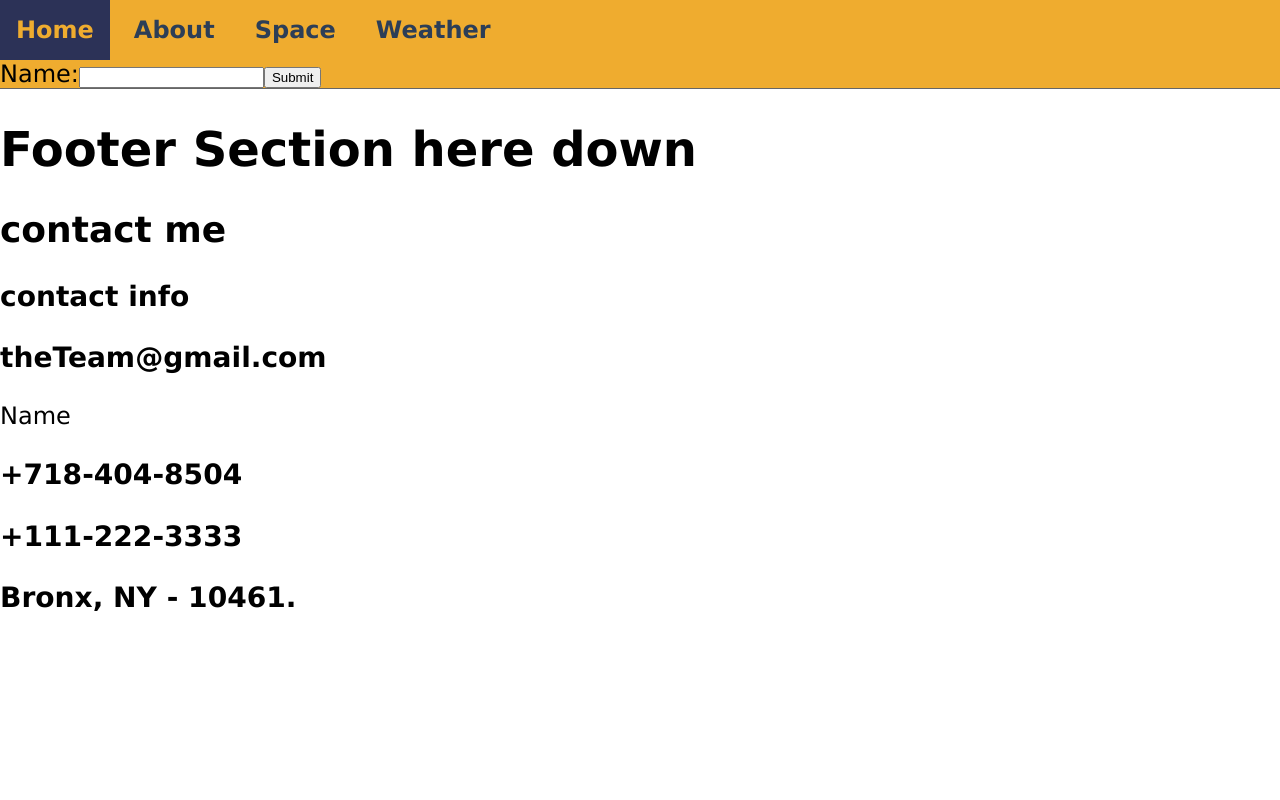
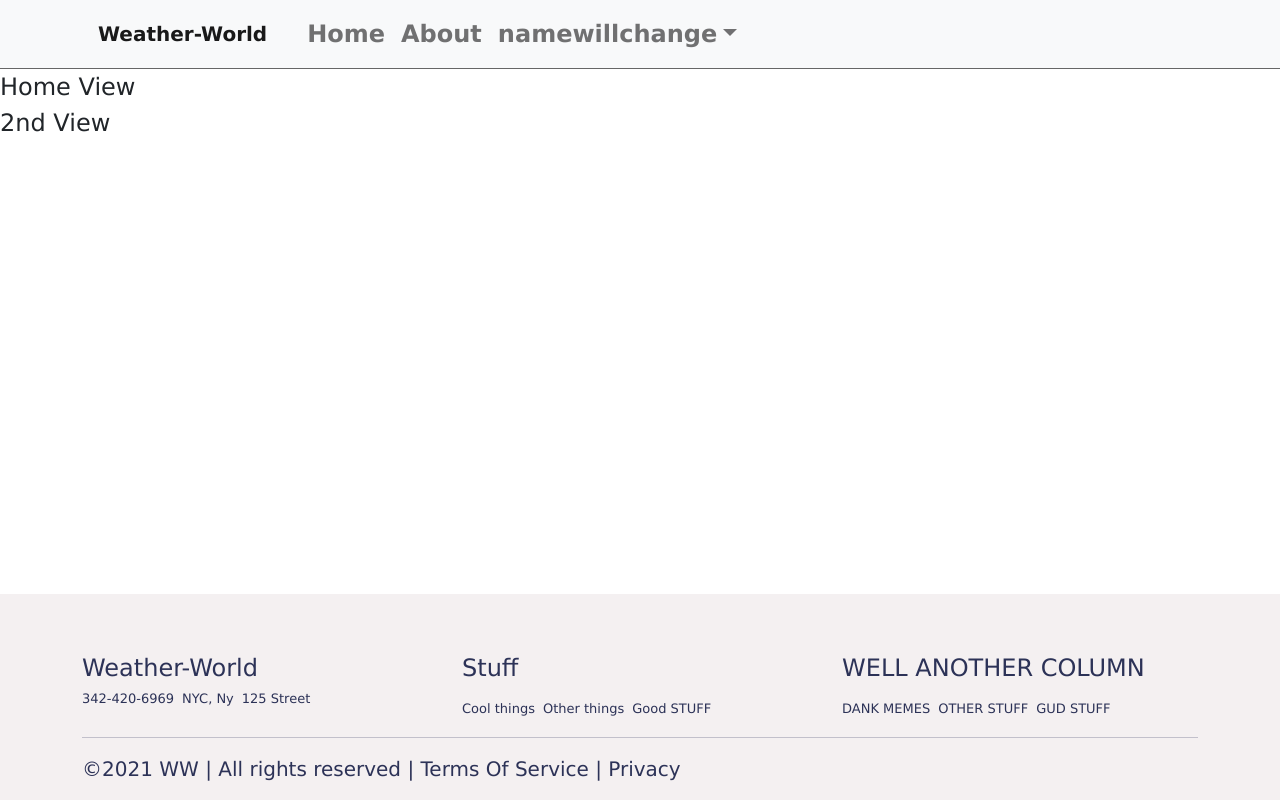
Before and after one commit to blakeromano/hackathon-weather, a React (Create React App) app: page / in a window 1280 px wide. Before the commit this address had no page. Built offline with nearby package versions, Linux system fonts and the light colour scheme.

Commit message:
added bootstrap

```diff
--- a/public/index.html
+++ b/public/index.html
@@ -9,6 +9,8 @@
       name="description"
       content="Web site created using create-react-app"
     />
+    <link href="https://cdn.jsdelivr.net/npm/bootstrap@5.0.2/dist/css/bootstrap.min.css" rel="stylesheet" integrity="sha384-EVSTQN3/azprG1Anm3QDgpJLIm9Nao0Yz1ztcQTwFspd3yD65VohhpuuCOmLASjC" crossorigin="anonymous">
+    <script src="https://cdn.jsdelivr.net/npm/bootstrap@5.0.2/dist/js/bootstrap.bundle.min.js" integrity="sha384-MrcW6ZMFYlzcLA8Nl+NtUVF0sA7MsXsP1UyJoMp4YLEuNSfAP+JcXn/tWtIaxVXM" crossorigin="anonymous"></script>
     <link rel="apple-touch-icon" href="%PUBLIC_URL%/logo192.png" />
     <!--
       manifest.json provides metadata used when your web app is installed on a
--- a/src/App.css
+++ b/src/App.css
@@ -79,3 +79,21 @@ body {
   font-family: Verdana, Arial, sans-serif;
   font-size: 150%;
 }
+
+
+/*  footer  */
+
+.main-footer {
+  color: #2c3257;
+  font-size: 20px;
+  background-color: #f4f0f1;
+  padding-top: 3em;
+  position: fixed;
+  bottom: 0;
+  width: 100%;
+}
+
+.list-unstyled {
+  font-size: small;
+
+}
--- a/src/App.js
+++ b/src/App.js
@@ -13,6 +13,8 @@ class App extends Component {
     return (
       <>
       <NavBar />
+      <section> Home View </section>
+      <section> 2nd View</section>
       <Footer />
       </>
     );
--- a/src/Components/Footer.jsx
+++ b/src/Components/Footer.jsx
@@ -1,54 +1,97 @@
-// import React from 'react';
-import * as React from 'react'
 
+import React from "react";
+// import "./src/App.css";
 
-const Footer = () => {
-    return (
-        <>
+const Footer = () =>  {
+  return (
+    <div className="main-footer" bg="light" expand="light" fixed="bottom">
+      <div className="container" bg="light">
+        <div className="row">
+          {/* Column1 */}
+          <div className="col">
+            <h4>Weather-World</h4>
+            <h1 className="list-unstyled">
+              <li>342-420-6969</li>
+              <li>NYC, Ny</li>
+              <li>125 Street </li>
+            </h1>
+          </div>
+          {/* Column2 */}
+          <div className="col">
+            <h4>Stuff</h4>
+            <ui className="list-unstyled">
+              <li>Cool things</li>
+              <li>Other things</li>
+              <li>Good STUFF</li>
+            </ui>
+          </div>
+          {/* Column3 */}
+          <div className="col">
+            <h4>WELL ANOTHER COLUMN</h4>
+            <ui className="list-unstyled" size="sm">
+              <li>DANK MEMES</li>
+              <li>OTHER STUFF</li>
+              <li>GUD STUFF</li>
+            </ui>
+          </div>
+        </div>
+        <hr />
+        <div className="row">
+          <p className="col-sm">
+            &copy;{new Date().getFullYear()} WW | All rights reserved |
+            Terms Of Service | Privacy
+          </p>
+        </div>
+      </div>
+    </div>
+  );
+}
 
-<h1> Footer Section here down  </h1>
+export default Footer;
+// {/*
+// <h1> Footer Section here down  </h1>
 
-<section className="contact" id="contact">
+// <section className="contact" id="contact">
 
-<h1 className="heading"> <span>contact</span> me </h1>
+// <h1 className="heading"> <span>contact</span> me </h1>
 
-<div className="row">
+// <div className="row">
 
-    <div className="content">
+//     <div className="content">
 
-        <h3 className="title">contact info</h3>
+//         <h3 className="title">contact info</h3> */}
 
 
 
 
 
-{/* footer contact info  */}
-        <div className="info">
-            <h3> <i className="fas fa-envelope"></i> theTeam@gmail.com </h3>Name
-            <h3> <i className="fas fa-phone"></i> +718-404-8504 </h3>
-            <h3> <i className="fas fa-phone"></i> +111-222-3333 </h3>
-            <h3> <i className="fas fa-map-marker-alt"></i> Bronx, NY - 10461. </h3>
-        </div>
+// {/* footer contact info  */}
+//         {/* <div className="info">
+//             <h3> <i className="fas fa-envelope"></i> theTeam@gmail.com </h3>Name
+//             <h3> <i className="fas fa-phone"></i> +718-404-8504 </h3>
+//             <h3> <i className="fas fa-phone"></i> +111-222-3333 </h3>
+//             <h3> <i className="fas fa-map-marker-alt"></i> Bronx, NY - 10461. </h3>
+//         </div>
 
-    </div>
+//     </div> */}
 
-    {/* <input type="form" action="">
+//     {/* <input type="form" action="">
 
-        <input type="text" placeholder="name" class="box">
-        <input type="email" placeholder="email" class="box">
-        <input type="text" placeholder="project" class="box">
-        <textarea name="" id="" cols="30" rows="10" class="box message" placeholder="message"></textarea>
-        <button type="submit" class="btn"> send <i class="fas fa-paper-plane"></i> </button>
+//         <input type="text" placeholder="name" class="box">
+//         <input type="email" placeholder="email" class="box">
+//         <input type="text" placeholder="project" class="box">
+//         <textarea name="" id="" cols="30" rows="10" class="box message" placeholder="message"></textarea>
+//         <button type="submit" class="btn"> send <i class="fas fa-paper-plane"></i> </button>
 
-    </input> */}
+//     </input> */}
 
-</div>
+// {/* </div>
 
-</section>
+// </section> */}
 
 
-    </>
-     );
-}
+// //     </>
+// //      );
+// // }
 
-export default Footer;
+// // export default Footer;
--- a/src/Components/NavBar.jsx
+++ b/src/Components/NavBar.jsx
@@ -1,9 +1,11 @@
 // import React from 'react';
 import * as React from 'react'
+import { Navbar, NavDropdown, Container,  Nav } from 'react-bootstrap';
+
 const NavBar = () => {
     return (
         <>
-<nav class="navbar navbar-expand-lg navbar-dark bg-dark ">
+{/* <nav class="navbar navbar-expand-lg navbar-dark bg-dark ">
   <ul>
     <li><a href="/"> Home</a></li>
     <li><a href="/about">About</a></li>
@@ -18,9 +20,27 @@ const NavBar = () => {
   <input className="btn btn-outline-success"type="submit" value="Submit" />
 </form>
  </ul>
-</nav>
+</nav>  */}
 
-
+<Navbar bg="light" expand="lg">
+  <Container>
+    <Navbar.Brand href="#home">Weather-World</Navbar.Brand>
+    <Navbar.Toggle aria-controls="basic-navbar-nav" />
+    <Navbar.Collapse id="basic-navbar-nav">
+      <Nav className="me-auto">
+        <Nav.Link href="/">Home</Nav.Link>
+        <Nav.Link href="/about">About</Nav.Link>
+        <NavDropdown title="namewillchange" id="basic-nav-dropdown">
+          <NavDropdown.Item href="#action/3.1">Weather</NavDropdown.Item>
+          <NavDropdown.Item href="#action/3.2">Space</NavDropdown.Item>
+          <NavDropdown.Item href="#action/3.3">Something</NavDropdown.Item>
+          <NavDropdown.Divider />
+          <NavDropdown.Item href="#action/3.4">Stretch</NavDropdown.Item>
+        </NavDropdown>
+      </Nav>
+    </Navbar.Collapse>
+  </Container>
+</Navbar>
 
     </>
      );
```
